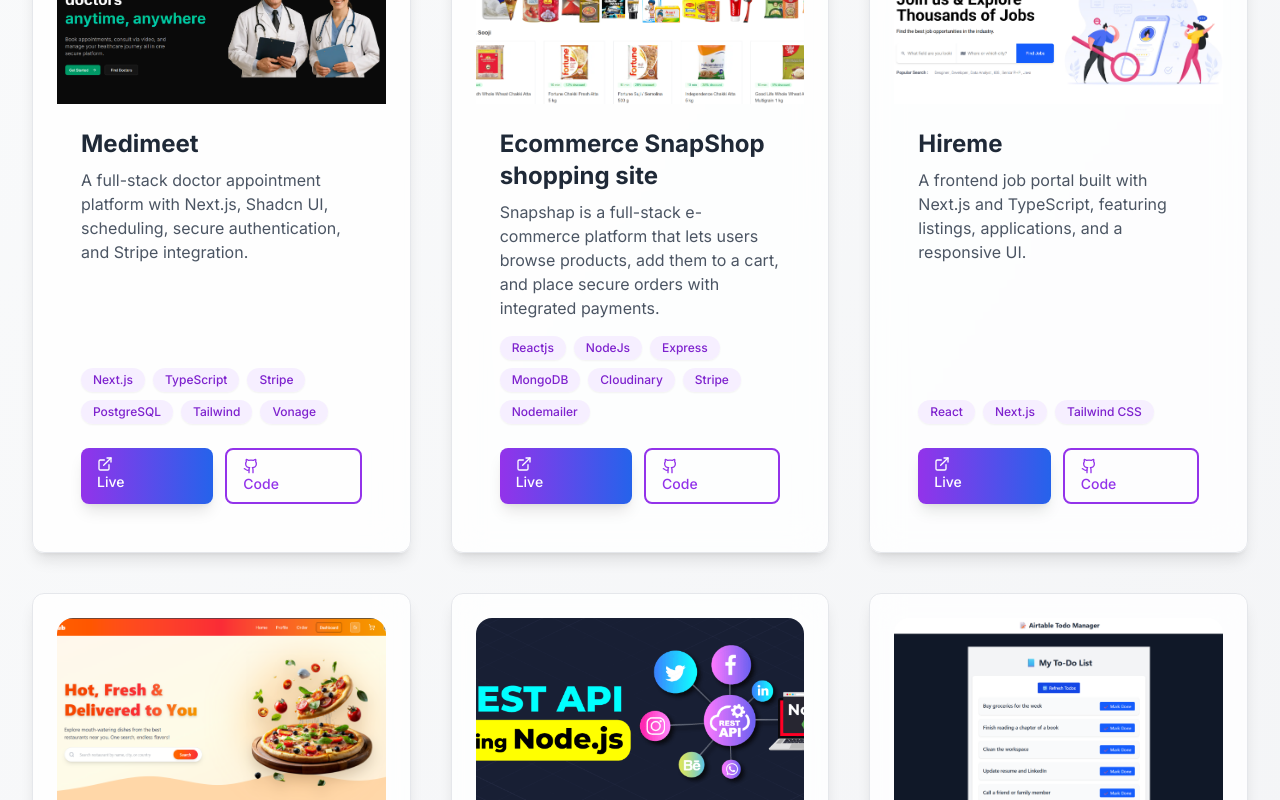
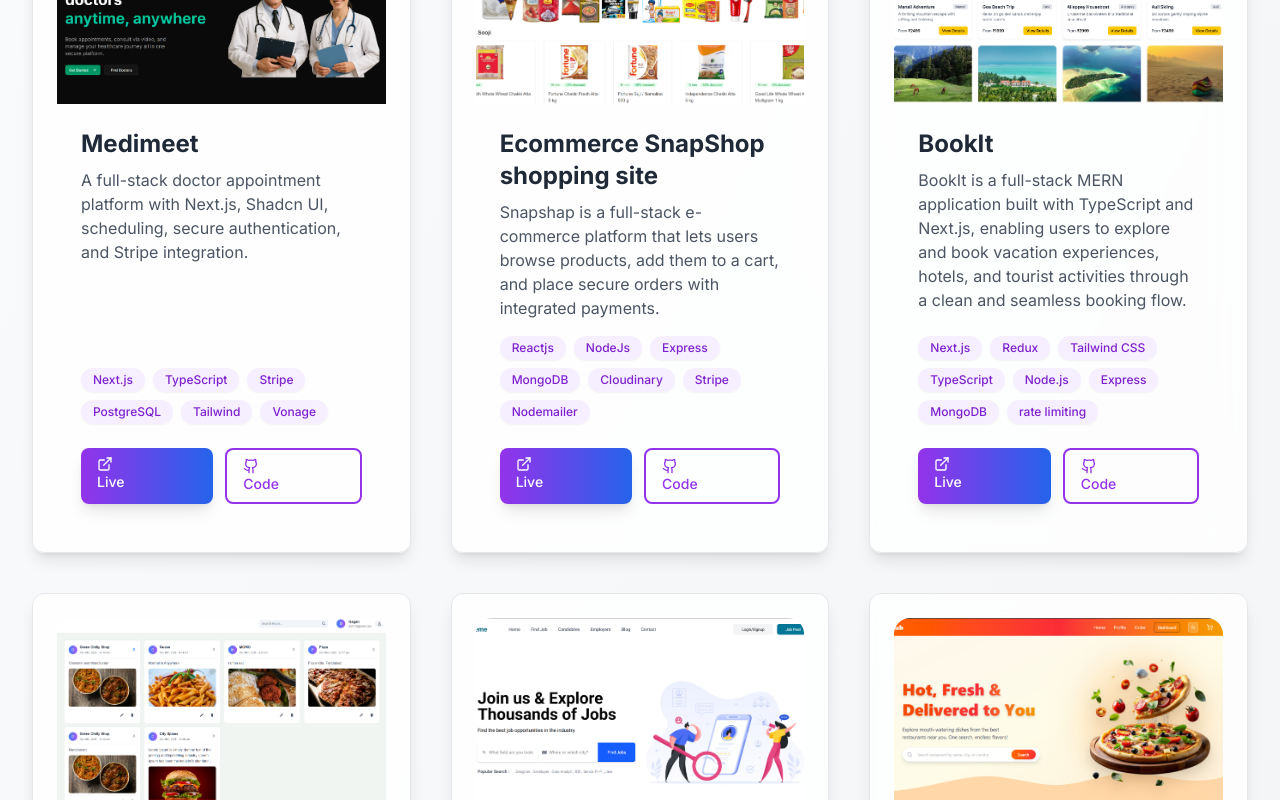
Before and after one commit to Gagan956/Gagan_Portfolio, a Next.js app: page / in a window 1280 px wide. Shown: the part 3920-4720 px from the top of the page. Built offline with nearby package versions, Linux system fonts and the light colour scheme.

Commit message:
added more project

```diff
--- a/src/components/sections/About.tsx
+++ b/src/components/sections/About.tsx
@@ -117,7 +117,7 @@ export default function About() {
           >
             <div className="flex flex-wrap gap-4 pt-8">
               <a
-                href="https://drive.google.com/uc?export=download&id=1ZUeIzvTr7B04gTP7Dr6YiB1HzbdMWTSH"
+                href="https://drive.google.com/file/d/19he0g6tEt-ZDYm-VoP7Y7M4z1GNTCijK/view?usp=drive_link"
                 target="_blank"
                 rel="noopener noreferrer"
               >
--- a/src/components/sections/Projects.tsx
+++ b/src/components/sections/Projects.tsx
@@ -46,6 +46,35 @@ const projects: Project[] = [
   },
   {
     id: "3",
+    title: "BookIt",
+    description:
+      "BookIt is a full-stack MERN application built with TypeScript and Next.js, enabling users to explore and book vacation experiences, hotels, and tourist activities through a clean and seamless booking flow.",
+    image: "/images/BookIt.png",
+    technologies: [
+      "Next.js",
+      "Redux",
+      "Tailwind CSS",
+      "TypeScript",
+      "Node.js",
+      "Express",
+      "MongoDB",
+      "rate limiting",
+    ],
+    liveUrl: "https://book-it-pearl-two.vercel.app/",
+    githubUrl: "https://github.com/Gagan956/BooKIt.git",
+  },
+  {
+    id: "4",
+    title: "SmartNotes",
+    description:
+      "SmartNotes is a full-stack note-taking web app that lets users create, edit, and organize notes with titles, content, and optional photos — a simple, fast, and smart digital notepad for managing ideas efficiently",
+    image: "/images/SmartNotes.png",
+    technologies: ["React", "Redux", "Tailwind CSS" ,"Nodejs, Express", "MongoDB"],
+    liveUrl: "https://smart-notes-delta-sand.vercel.app/",
+    githubUrl: "https://github.com/Gagan956/SmartNotes.git",
+  },
+  {
+    id: "5",
     title: "Hireme",
     description:
       "A frontend job portal built with Next.js and TypeScript, featuring listings, applications, and a responsive UI.",
@@ -55,7 +84,7 @@ const projects: Project[] = [
     githubUrl: "https://github.com/Gagan956/Hireme.git",
   },
   {
-    id: "4",
+    id: "6",
     title: "Foodhub",
     description:
       "A food ordering platform with secure login, cart, menu browsing, and real-time order updates.",
@@ -65,7 +94,7 @@ const projects: Project[] = [
     githubUrl: "https://github.com/example",
   },
   {
-    id: "5",
+    id: "7",
     title: "Microservice based Social Media API",
     description:
       "A scalable social media backend built with a microservices architecture, featuring user authentication, post management, follow system, and real-time notifications.",
@@ -82,7 +111,7 @@ const projects: Project[] = [
     githubUrl: "https://github.com/Gagan956/Social-Media-App.git",
   },
   {
-    id: "6",
+    id: "8",
     title: "Taskify-Task management app",
     description:
       "Task Manager is a lightweight app that fetches tasks from Airtable, caches them in Redis for faster performance, and displays them in a clean, organized table with real-time sync.",
```
Also changed, not shown: public/images/BookIt.png (added), public/images/SmartNotes.png (added).
